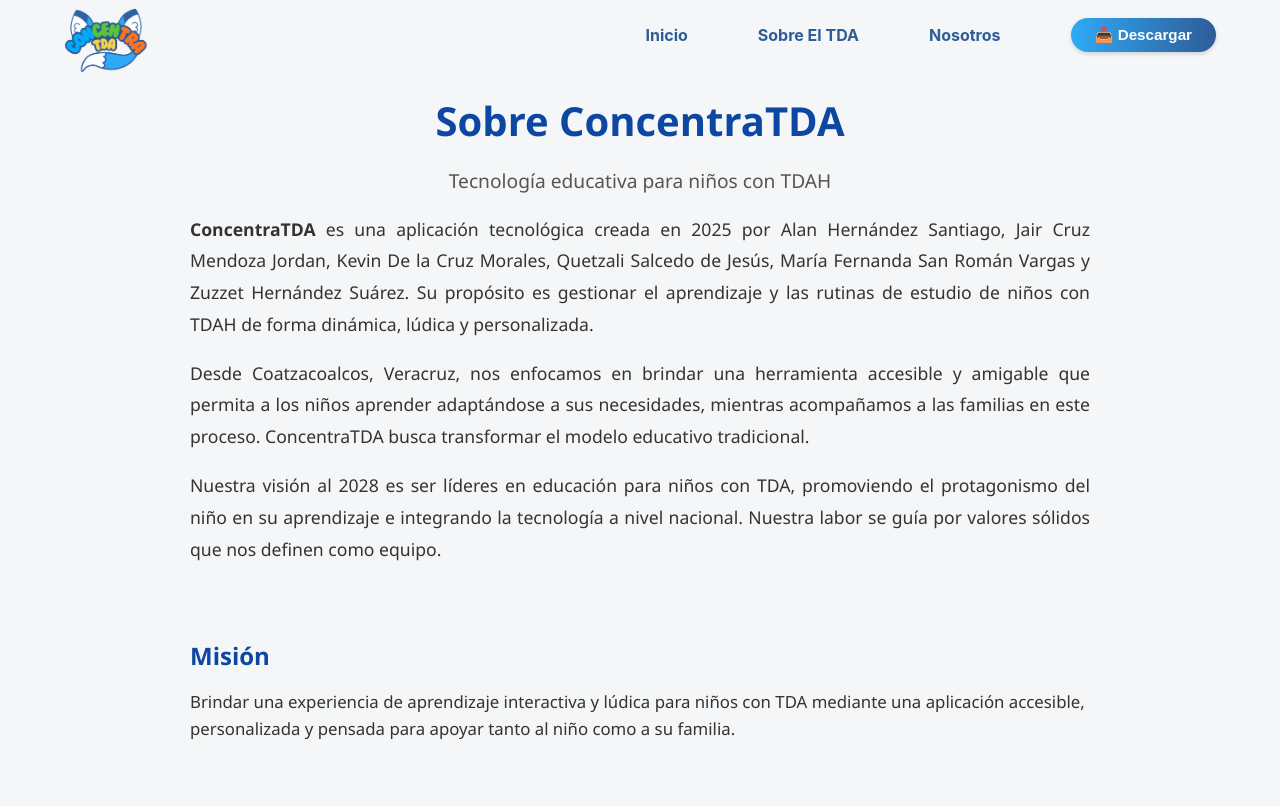
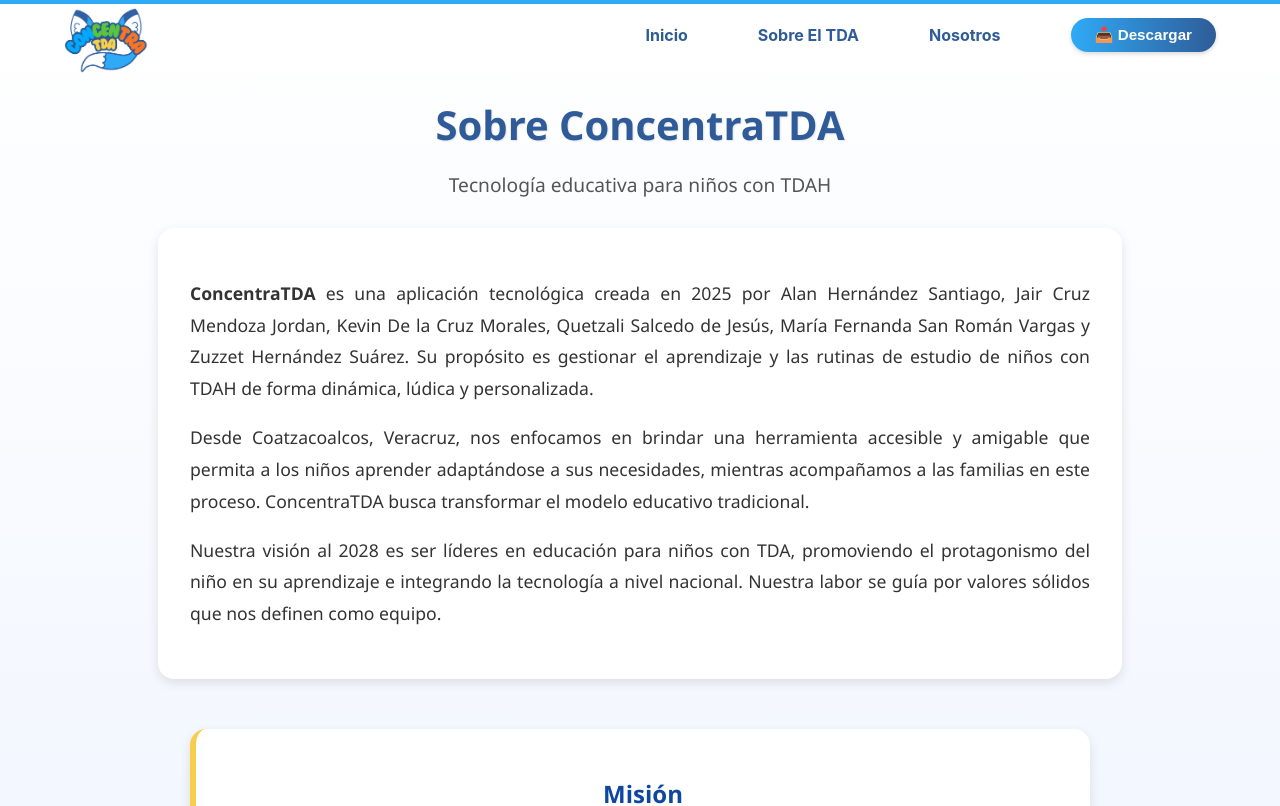
Before and after one commit to jjcm296/ConcentraTAD_web, a React (Create React App) app in the folder pagina/: page /nosotros in a window 1280 px wide. Shown: the top 806 px of the page. Built offline with nearby package versions, Linux system fonts and the light colour scheme.

Commit message:
feat: nuevo diseño

```diff
--- a/pagina/src/screen/nosotros/Nosotros.css
+++ b/pagina/src/screen/nosotros/Nosotros.css
@@ -1,21 +1,23 @@
 .nosotros-section {
     padding: 60px 5%;
-    background-color: #f4f6f8;
+    background: linear-gradient(to bottom, #ffffff, #e8f0fe);
     color: #333;
     max-width: 100%;
     box-sizing: border-box;
     font-family: 'Segoe UI', sans-serif;
+    border-top: 4px solid #2faaf6;
 }
 
 .nosotros-header {
     text-align: center;
-    margin-bottom: 10px;
+    margin-bottom: 30px;
 }
 
 .nosotros-header h2 {
     font-size: 2.5rem;
-    color: #0d47a1;
+    color: #2f5c98;
     margin-bottom: 10px;
+    text-shadow: 1px 1px 2px rgba(0,0,0,0.1);
 }
 
 .subtitulo {
@@ -29,6 +31,10 @@
     max-width: 900px;
     margin: 0 auto 50px auto;
     text-align: justify;
+    background-color: #ffffff;
+    padding: 2rem;
+    border-radius: 16px;
+    box-shadow: 0 4px 12px rgba(0,0,0,0.1);
 }
 
 .nosotros-bloques {
@@ -39,21 +45,37 @@
     margin: 0 auto;
 }
 
+.bloque {
+    background-color: #ffffff;
+    padding: 1.5rem;
+    border-radius: 16px;
+    box-shadow: 0 4px 12px rgba(0,0,0,0.1);
+    border-left: 6px solid #f6ce4b;
+    transition: transform 0.3s ease;
+}
+
+.bloque:hover {
+    transform: scale(1.02);
+}
+
 .bloque h3 {
     font-size: 1.5rem;
     color: #0d47a1;
     margin-bottom: 10px;
+    text-align: center;
 }
 
 .bloque p,
 .bloque ul {
     font-size: 1.05rem;
     line-height: 1.6;
+    color: #444;
+    padding: 0 0.5rem;
 }
 
 .bloque ul {
     list-style-type: disc;
-    padding-left: 20px;
+    padding-left: 30px;
 }
 
 /* Responsive */
@@ -70,4 +92,8 @@
     .nosotros-bloques {
         font-size: 1rem;
     }
+
+    .bloque {
+        padding: 1.2rem;
+    }
 }
```
